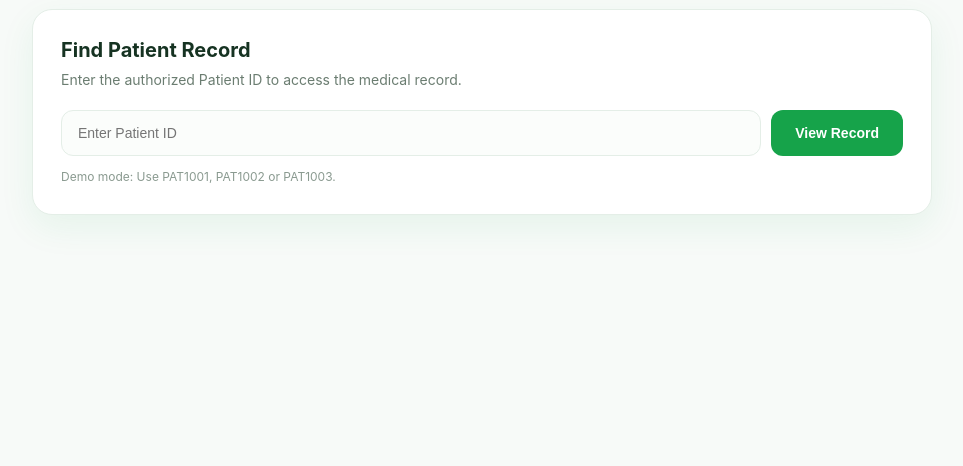
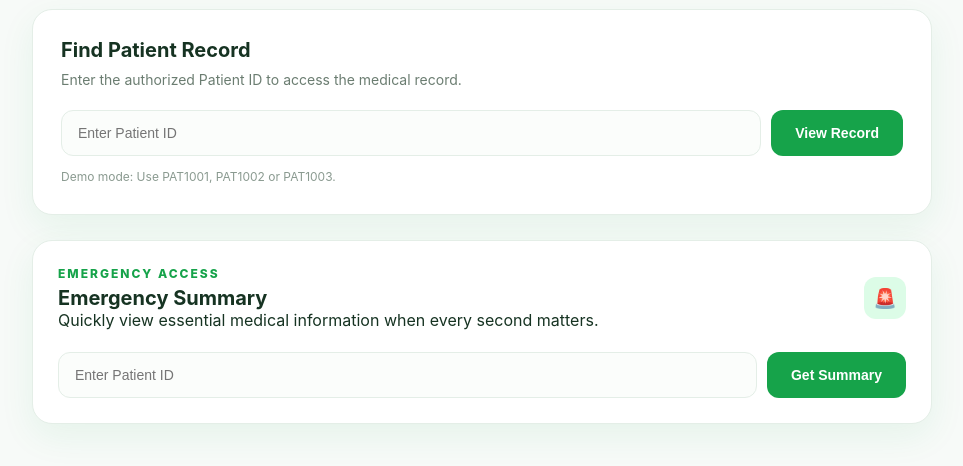
Before and after one commit to tejbaraiya2438-rgb/Life-Linksih2026, a Flask app: page /doctor in a window 1280 px wide. Shown: the part 289-755 px from the top of the page, without its empty margins (158-1121 px from the left). Run offline with Flask 3, Linux system fonts and the light colour scheme.

Commit message:
Add emergency medical summary

```diff
--- a/static/js/app.js
+++ b/static/js/app.js
@@ -2807,3 +2807,338 @@ function closeUserModule() {
         container.innerHTML = "";
     }
 }
+
+
+
+/* =========================================================
+   EMERGENCY SUMMARY
+========================================================= */
+
+async function showEmergencySummary() {
+
+    const input =
+        document.getElementById(
+            "emergencyPatientId"
+        );
+
+    if (!input) {
+        console.error(
+            "emergencyPatientId input not found"
+        );
+        return;
+    }
+
+    const patientId =
+        input.value.trim();
+
+    if (!patientId) {
+        alert(
+            "Please enter a Patient ID"
+        );
+        return;
+    }
+
+    try {
+
+        const data =
+            await apiJSON(
+                "/api/patient/" +
+                encodeURIComponent(
+                    patientId
+                )
+            );
+
+        const patient =
+            data.patient;
+
+        const visits =
+            Array.isArray(patient.visits)
+                ? patient.visits
+                : [];
+
+        const medications =
+            Array.isArray(patient.medications)
+                ? patient.medications
+                : [];
+
+        const surgeries =
+            Array.isArray(patient.surgeries)
+                ? patient.surgeries
+                : [];
+
+        /* -----------------------------------------
+           LATEST RECORDS
+        ----------------------------------------- */
+
+        const latestVisit =
+            visits.length
+                ? visits[visits.length - 1]
+                : null;
+
+        const latestMedication =
+            medications.length
+                ? medications[
+                    medications.length - 1
+                ]
+                : null;
+
+        /* -----------------------------------------
+           SAFE VALUES
+        ----------------------------------------- */
+
+        const allergy =
+            patient.allergy ||
+            "None reported";
+
+        const condition =
+            patient.condition ||
+            "No condition reported";
+
+        const surgeryText =
+            surgeries.length
+                ? surgeries
+                    .map(
+                        surgery =>
+                            (surgery.name ||
+                                "Surgical procedure") +
+                            (
+                                surgery.date
+                                    ? " — " +
+                                      surgery.date
+                                    : ""
+                            )
+                    )
+                    .join("<br>")
+                : "No surgery recorded";
+
+        const prescriptionText =
+            latestMedication
+                ? (
+                    latestMedication.name ||
+                    "Medication recorded"
+                ) +
+                (
+                    latestMedication.dosage
+                        ? " — " +
+                          latestMedication.dosage
+                        : ""
+                ) +
+                (
+                    latestMedication.frequency
+                        ? " (" +
+                          latestMedication.frequency +
+                          ")"
+                        : ""
+                )
+                : "No prescription recorded";
+
+        const visitText =
+            latestVisit
+                ? (
+                    latestVisit.diagnosis ||
+                    latestVisit.treatment ||
+                    "Recent visit recorded"
+                )
+                : "No recent visit recorded";
+
+        /* -----------------------------------------
+           SUMMARY HTML
+        ----------------------------------------- */
+
+        const html = `
+
+            <section
+                id="emergencySummaryResult"
+                class="dashboard-section"
+            >
+
+                <div class="section-title">
+
+                    <div>
+
+                        <p class="eyebrow">
+                            EMERGENCY ACCESS
+                        </p>
+
+                        <h3>
+                            🚨 Emergency Medical Summary
+                        </h3>
+
+                        <p>
+                            Quick-glance patient information
+                            for emergency reference.
+                        </p>
+
+                    </div>
+
+                    <span class="section-symbol">
+                        🩺
+                    </span>
+
+                </div>
+
+
+                <div class="critical-grid">
+
+                    <div class="info-item">
+                        <span>👤 Name</span>
+                        <strong>
+                            ${escapeHTML(
+                                patient.name ||
+                                "—"
+                            )}
+                        </strong>
+                    </div>
+
+
+                    <div class="info-item">
+                        <span>🆔 Patient ID</span>
+                        <strong>
+                            ${escapeHTML(
+                                patient.id ||
+                                patient.patient_id ||
+                                patientId.toUpperCase()
+                            )}
+                        </strong>
+                    </div>
+
+
+                    <div class="info-item">
+                        <span>🩸 Blood Group</span>
+                        <strong>
+                            ${escapeHTML(
+                                patient.blood_group ||
+                                "—"
+                            )}
+                        </strong>
+                    </div>
+
+
+                    <div class="info-item">
+                        <span>🦠 Medical Condition</span>
+                        <strong>
+                            ${escapeHTML(
+                                condition
+                            )}
+                        </strong>
+                    </div>
+
+
+                    <div class="info-item">
+                        <span>⚠️ Allergy</span>
+                        <strong>
+                            ${escapeHTML(
+                                allergy
+                            )}
+                        </strong>
+                    </div>
+
+
+                    <div class="info-item">
+                        <span>🏥 Surgery</span>
+                        <strong>
+                            ${surgeryText}
+                        </strong>
+                    </div>
+
+
+                    <div class="info-item">
+                        <span>💊 Last Prescription</span>
+                        <strong>
+                            ${escapeHTML(
+                                prescriptionText
+                            )}
+                        </strong>
+                    </div>
+
+
+                    <div class="info-item">
+                        <span>📋 Last Medical Visit</span>
+                        <strong>
+                            ${escapeHTML(
+                                visitText
+                            )}
+                        </strong>
+                    </div>
+
+                </div>
+
+
+                <div class="search-row">
+
+                    <button
+                        type="button"
+                        onclick="closeEmergencySummary()"
+                    >
+                        Close Summary
+                    </button>
+
+                </div>
+
+            </section>
+        `;
+
+        const existing =
+            document.getElementById(
+                "emergencySummaryResult"
+            );
+
+        if (existing) {
+            existing.outerHTML = html;
+        } else {
+
+            const entry =
+                document.getElementById(
+                    "emergencySummaryEntry"
+                );
+
+            if (entry) {
+                entry.insertAdjacentHTML(
+                    "afterend",
+                    html
+                );
+            }
+        }
+
+        const result =
+            document.getElementById(
+                "emergencySummaryResult"
+            );
+
+        if (result) {
+            result.scrollIntoView({
+                behavior: "smooth",
+                block: "center"
+            });
+        }
+
+    } catch (error) {
+
+        console.error(
+            "Emergency Summary Error:",
+            error
+        );
+
+        alert(
+            "Unable to generate summary:\n" +
+            error.message
+        );
+    }
+}
+
+
+/* =========================================================
+   CLOSE EMERGENCY SUMMARY
+========================================================= */
+
+function closeEmergencySummary() {
+
+    const result =
+        document.getElementById(
+            "emergencySummaryResult"
+        );
+
+    if (result) {
+        result.remove();
+    }
+}
--- a/templates/doctor.html
+++ b/templates/doctor.html
@@ -110,8 +110,60 @@
 
         </section>
 
+		<!-- =================================================
+     EMERGENCY SUMMARY
+================================================== -->
 
-        <!-- =================================================
+<section
+    id="emergencySummaryEntry"
+    class="dashboard-section"
+>
+
+    <div class="section-title">
+
+        <div>
+            <p class="eyebrow">
+                EMERGENCY ACCESS
+            </p>
+
+            <h3>
+                Emergency Summary
+            </h3>
+
+            <p>
+                Quickly view essential medical information
+                when every second matters.
+            </p>
+        </div>
+
+        <span class="section-symbol">
+            🚨
+        </span>
+
+    </div>
+
+    <div class="search-row">
+
+        <input
+            type="text"
+            id="emergencyPatientId"
+            placeholder="Enter Patient ID"
+            autocomplete="off"
+        >
+
+        <button
+            type="button"
+            onclick="showEmergencySummary()"
+        >
+            Get Summary
+        </button>
+
+    </div>
+
+</section>
+
+
+<!-- =================================================
              DOCTOR DASHBOARD
         ================================================== -->
 
```
